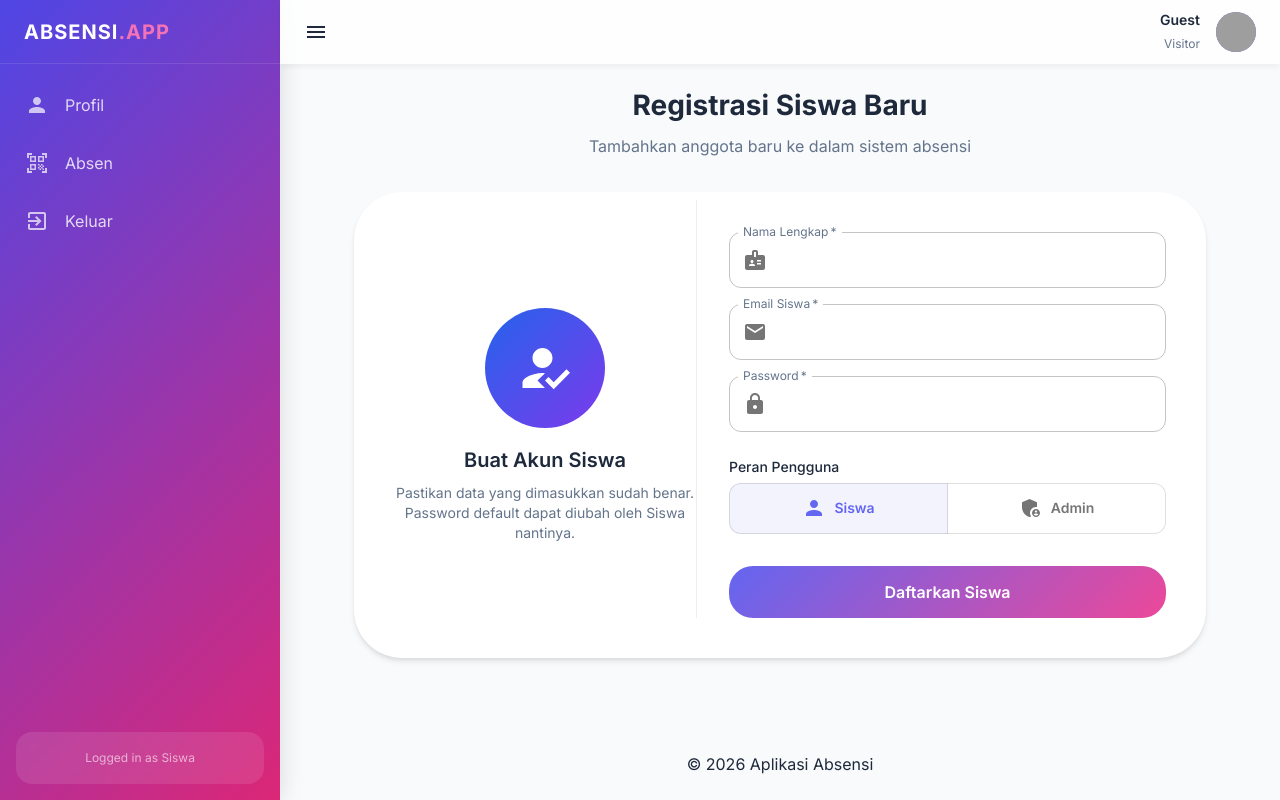
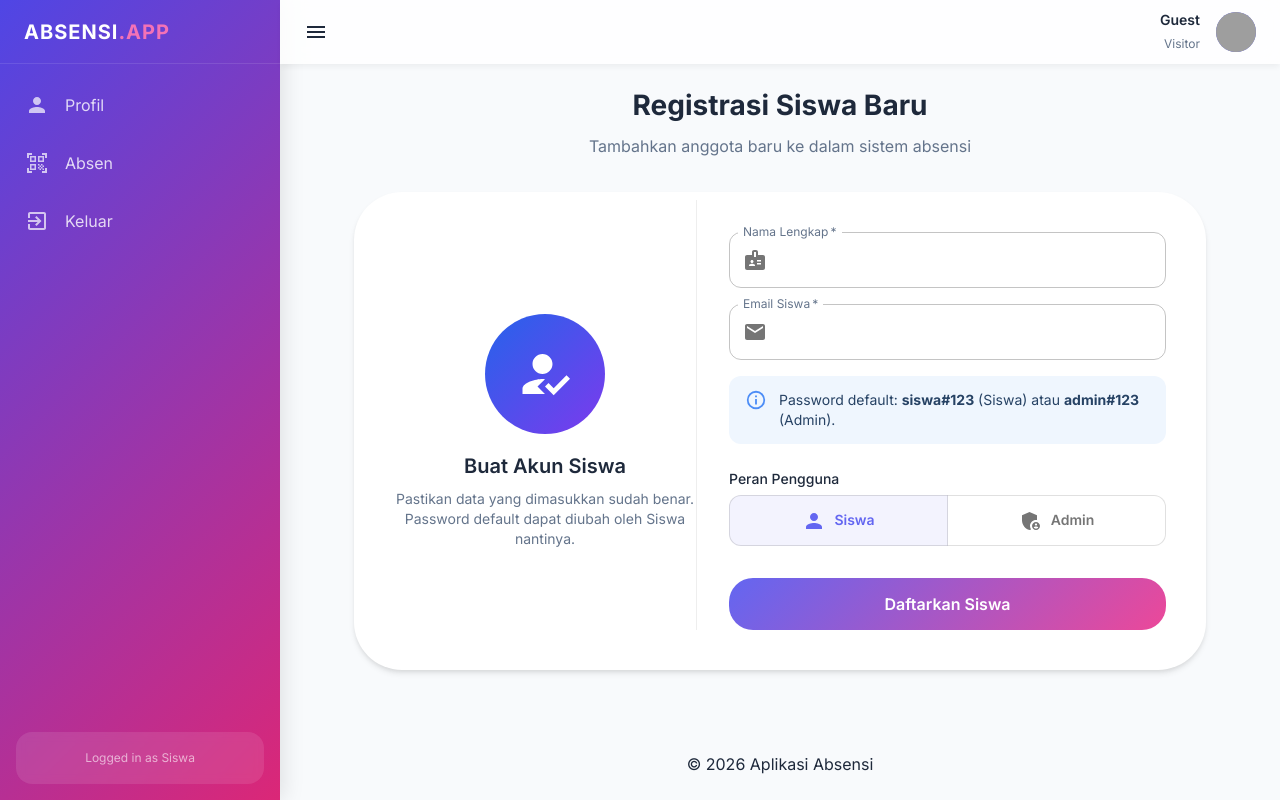
Before and after one commit to kzherdinnn/absensi-nextjs-qrcode, a Next.js app: page /registrasi-siswa in a window 1280 px wide. Built offline with nearby package versions, Linux system fonts and the light colour scheme; no server answers; grey boxes are pictures that could not be loaded.

Commit message:
feat: hapus input password registrasi, gunakan password default (info ditampilkan)

```diff
--- a/src/pages/registrasi-siswa.tsx
+++ b/src/pages/registrasi-siswa.tsx
@@ -53,7 +53,7 @@ function RegistrasiSiswa() {
     setLoading(true);
 
     try {
-      await registrasiSiswa(formData.nama, formData.email, formData.password, formData.peran);
+      await registrasiSiswa(formData.nama, formData.email, "", formData.peran);
       setAlert({ open: true, message: 'Registrasi Siswa Berhasil!', severity: 'success' });
       setFormData({ nama: '', email: '', password: '', peran: 'Siswa' });
     } catch (error) {
@@ -142,17 +142,9 @@ function RegistrasiSiswa() {
                     />
                   </Grid>
                   <Grid item xs={12}>
-                    <TextField
-                      label="Password"
-                      type="password"
-                      value={formData.password}
-                      onChange={handleChange('password')}
-                      fullWidth
-                      required
-                      InputProps={{
-                        startAdornment: <InputAdornment position="start"><LockIcon color="action" /></InputAdornment>,
-                      }}
-                    />
+                    <Alert severity="info" sx={{ mb: 0 }}>
+                      Password default: <b>siswa#123</b> (Siswa) atau <b>admin#123</b> (Admin).
+                    </Alert>
                   </Grid>
 
                   <Grid item xs={12}>
```
